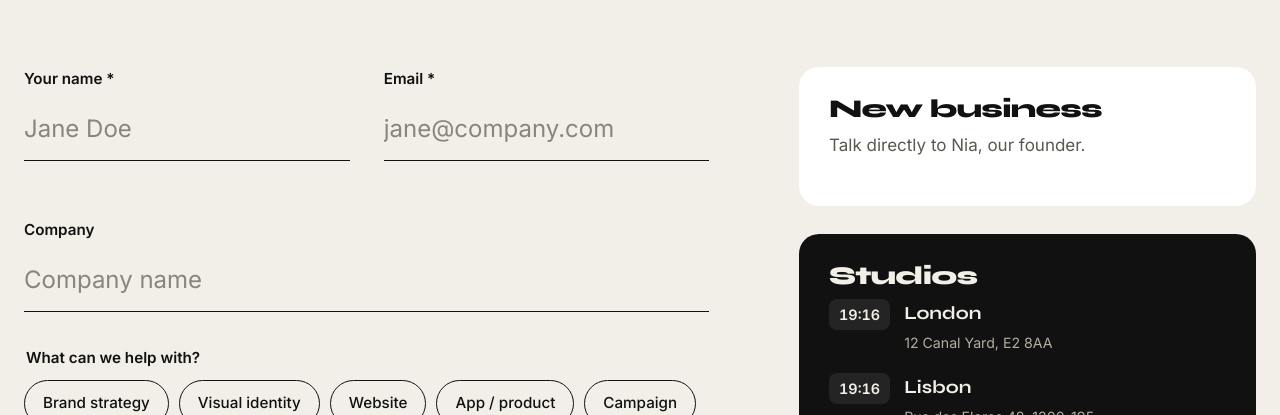
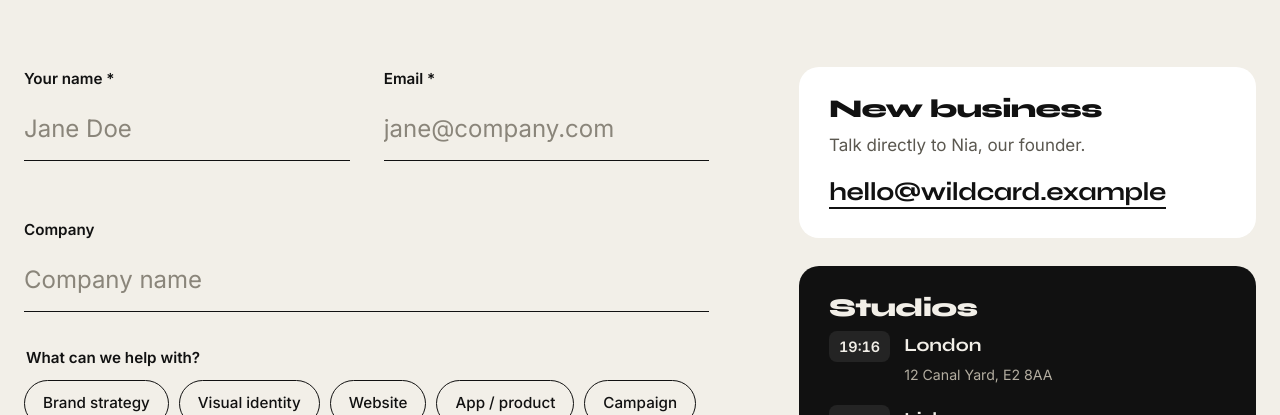
Before and after one commit to AmineMoon/Wildcard, a plain HTML site: page agency/contact.html in a window 1280 px wide. Shown: the part 685-1100 px from the top of the page. Drawn offline with Linux system fonts and the light colour scheme.

Commit message:
Update contact email address for new business inquiries

```diff
--- a/agency/contact.html
+++ b/agency/contact.html
@@ -61,7 +61,7 @@
           <div class="aside-card">
             <h2>New business</h2>
             <p>Talk directly to Nia, our founder.</p>
-            <a class="big-link" href="mailto:amine.el.assaly.24@gmail.com"></a>
+            <a class="big-link" href="mailto:amine.el.assaly.24@gmail.com">hello@wildcard.example</a>
           </div>
           <div class="aside-card dark">
             <h2>Studios</h2>
```
